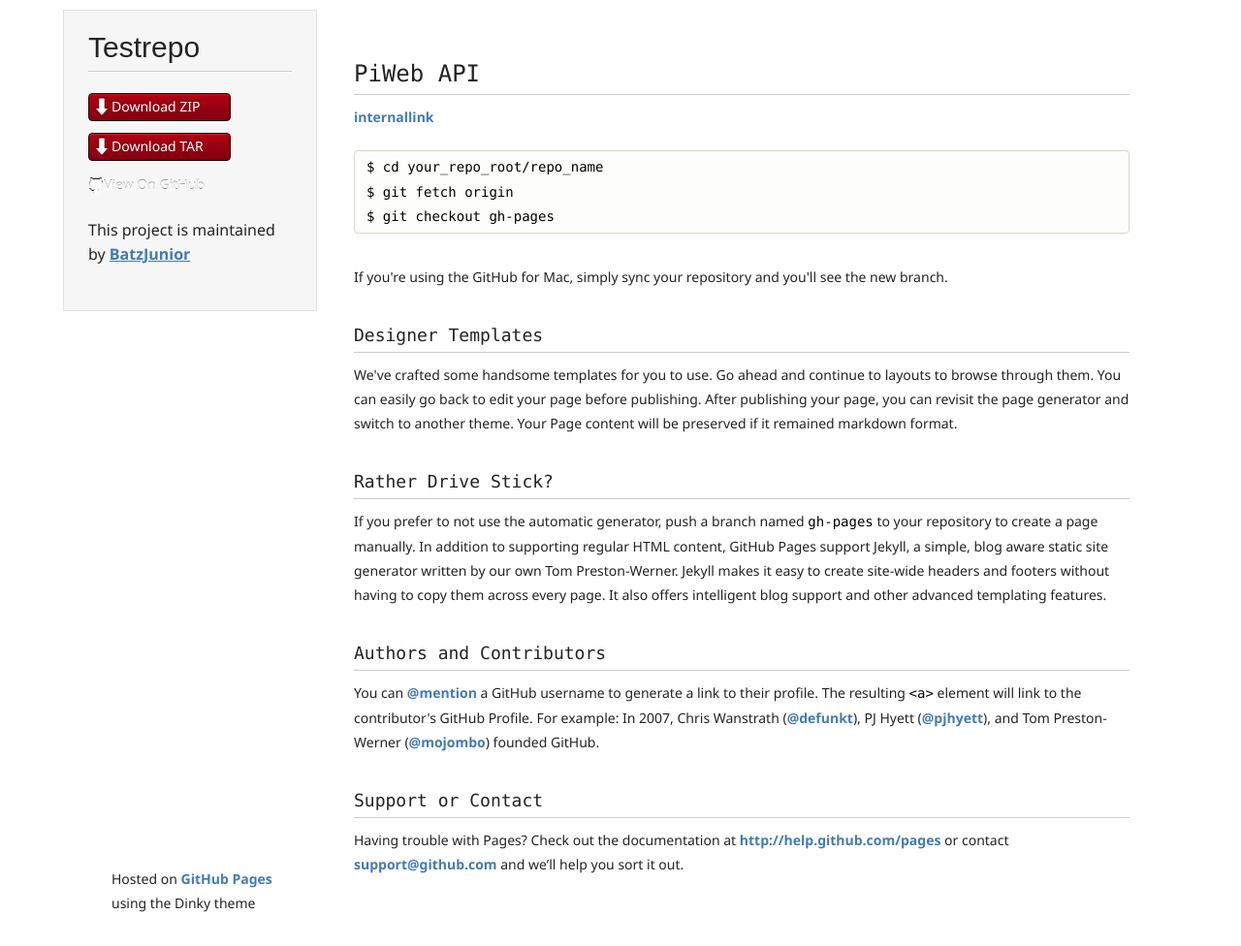
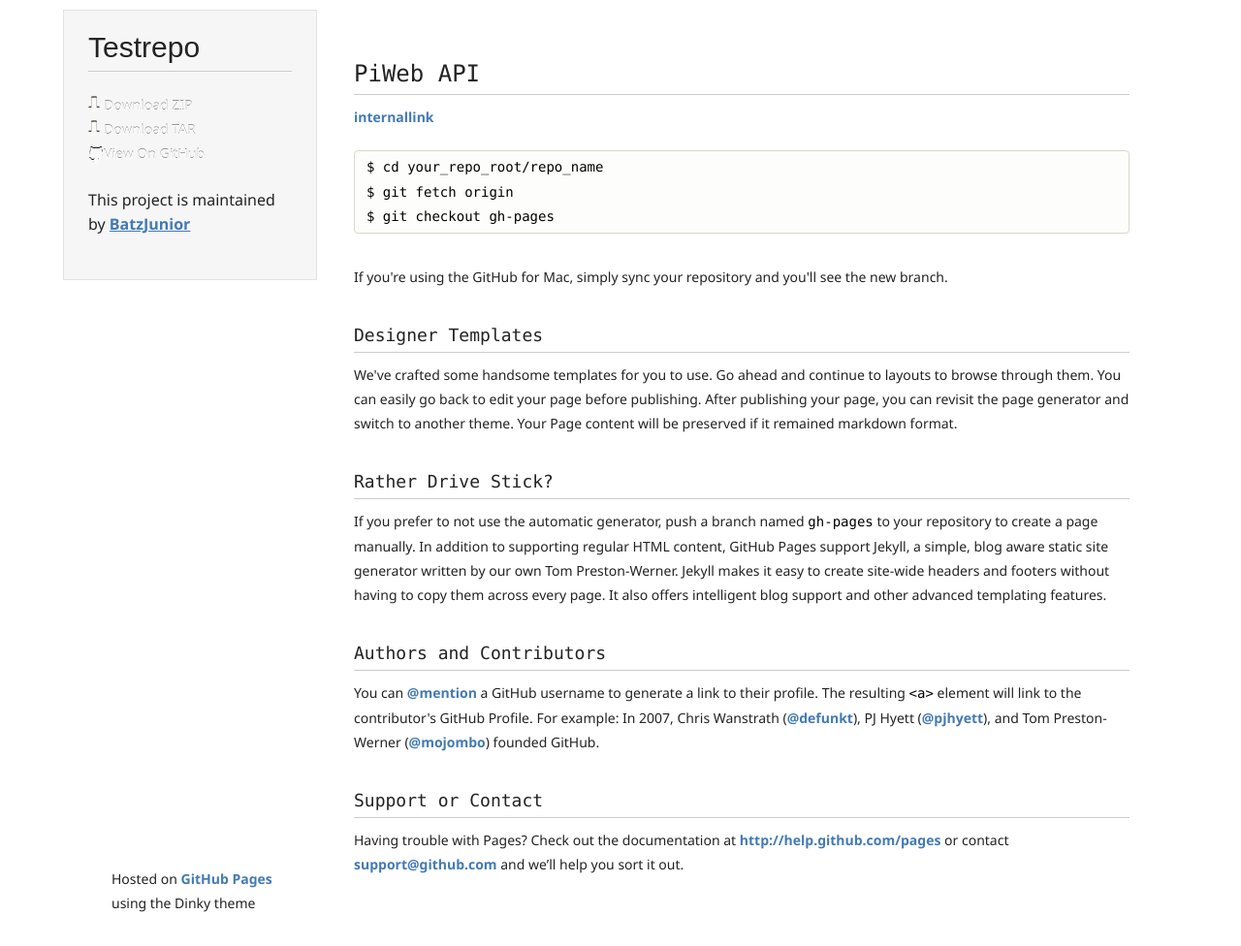
Before and after one commit to BatzJunior/testrepo, a Jekyll site: the page index.html, which Jekyll copies as it is, in a window 1280 px wide and 976 px high. Shown: the whole window at 97% size. Built offline with Jekyll 4.4.1, drawn with Linux system fonts in a browser that asks for light colours.

Commit message:
Update styles.css

```diff
--- a/stylesheets/styles.css
+++ b/stylesheets/styles.css
@@ -263,7 +263,7 @@ header div.downloadContainer{
 }
 
 header div.download{
-	width:45px;
+	width:42px;
 	margin-right:2px;
 	padding: 6px 6px 6px 7px;
 	border-radius:4px;
@@ -275,38 +275,8 @@ header div.download{
 	background: linear-gradient(top, #F6F6F6 0%,#437AB4 50%);
 }
 
-header li.download {
-	list-style-type: none;
-  width:132px;
-  height:15px;
-	margin-bottom: 12px;
-	line-height: 1em;
-	padding: 6px 6px 6px 7px;
-
-	background: #AF0011;
-	background: -moz-linear-gradient(top, #AF0011 0%, #820011 100%);
-  background: -webkit-gradient(linear, left top, left bottom, color-stop(0%,#f8f8f8), color-stop(100%,#dddddd));
-  background: -webkit-linear-gradient(top, #AF0011 0%,#820011 100%);
-  background: -o-linear-gradient(top, #AF0011 0%,#820011 100%);
-  background: -ms-linear-gradient(top, #AF0011 0%,#820011 100%);
-  background: linear-gradient(top, #AF0011 0%,#820011 100%);
-
-	border-radius:4px;
-  border:1px solid #0D0D0D;
-
-	-webkit-box-shadow: inset 0px 1px 1px 0 rgba(233,2,38, 1);
-	box-shadow: inset 0px 1px 1px 0 rgba(233,2,38, 1);
-
-}
-
-header li.download:hover {
-	background: #C3001D;
-	background: -moz-linear-gradient(top, #C3001D 0%, #950119 100%);
-  background: -webkit-gradient(linear, left top, left bottom, color-stop(0%,#f8f8f8), color-stop(100%,#dddddd));
-  background: -webkit-linear-gradient(top, #C3001D 0%,#950119 100%);
-  background: -o-linear-gradient(top, #C3001D 0%,#950119 100%);
-  background: -ms-linear-gradient(top, #C3001D 0%,#950119 100%);
-  background: linear-gradient(top, #C3001D 0%,#950119 100%);
+header div.linkToGithub{
+	width:97px;
 }
 
 a.buttons {
```
